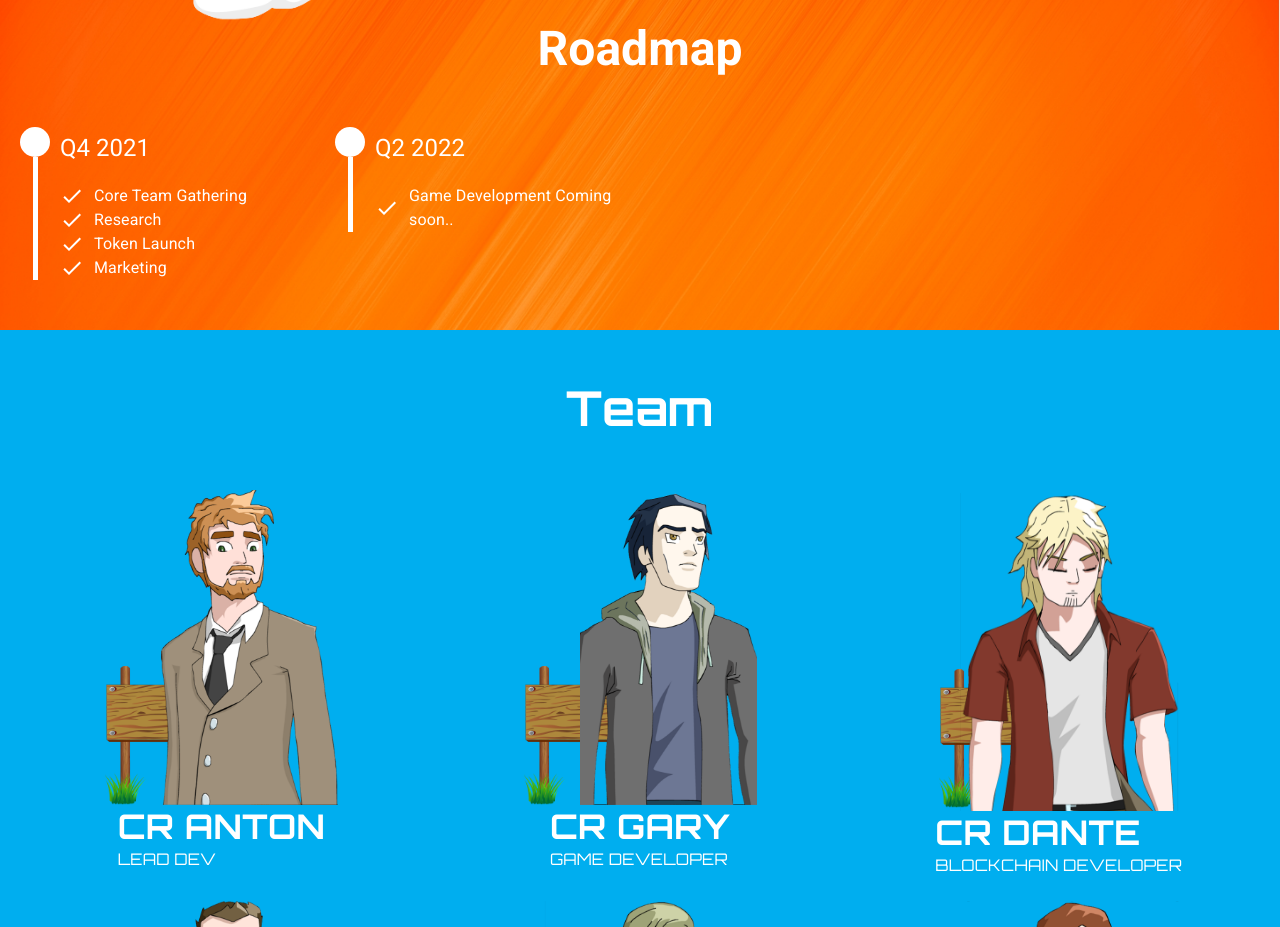
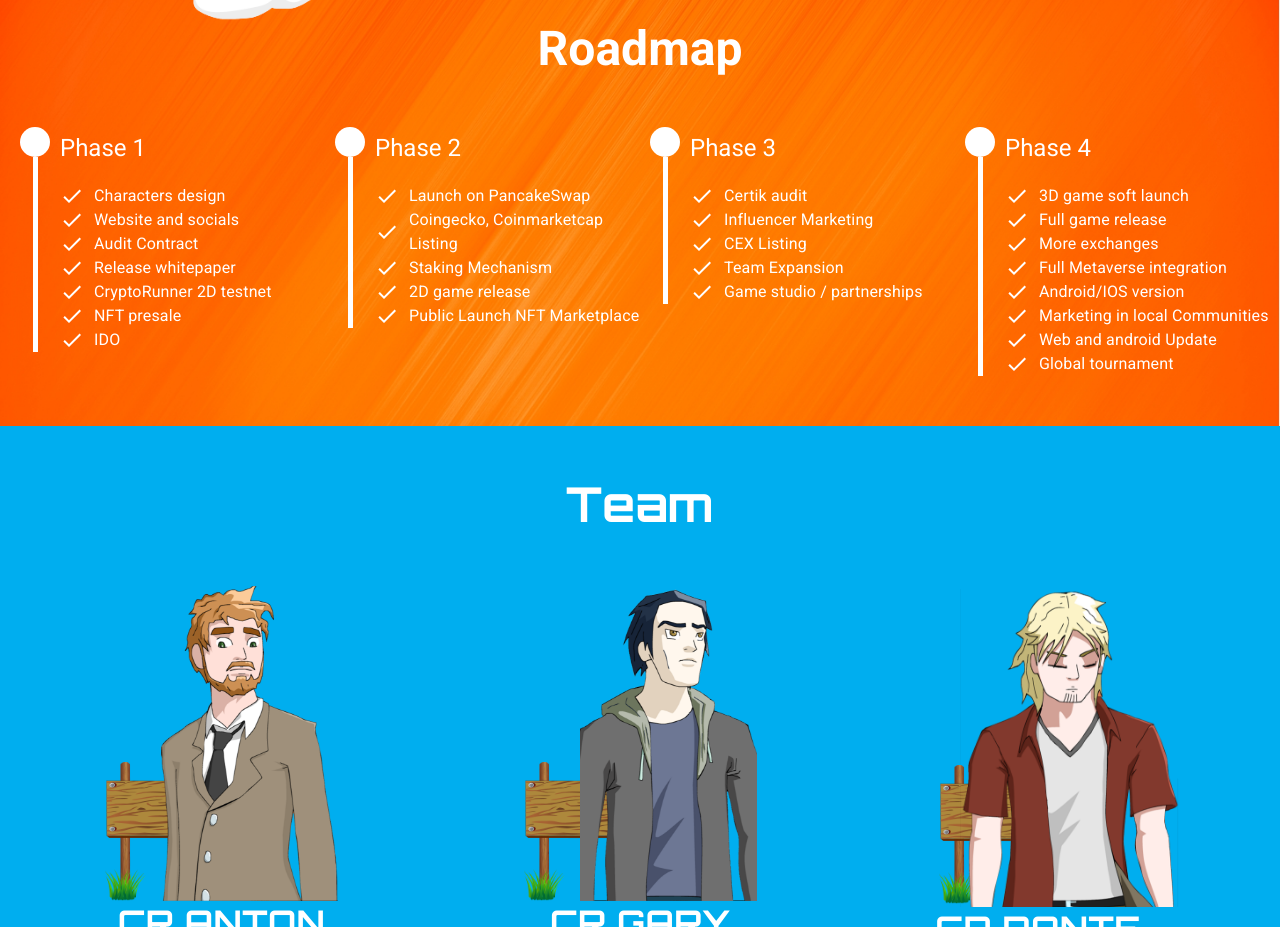
Before and after one commit to cryptorunner3d/cryptorunner, a React (Create React App) app: page / in a window 1280 px wide. Shown: the part 2320-3247 px from the top of the page. Built offline with nearby package versions, Linux system fonts and the light colour scheme.

Commit message:
added roadmap updates

```diff
--- a/src/pages/Home/components/Roadmap.tsx
+++ b/src/pages/Home/components/Roadmap.tsx
@@ -37,38 +37,50 @@ interface Props { }
 
 const allRoadmaps: RoadmapPointProps[] = [
   {
-    title: "Q4 2021",
+    title: "Phase 1",
     points: [
-      "Core Team Gathering",
-      "Research",
-      "Token Launch",
-      "Marketing"
+      "Characters design",
+      "Website and socials",
+      "Audit Contract",
+      "Release whitepaper",
+      "CryptoRunner 2D testnet",
+      "NFT presale",
+      "IDO"
     ],
   },
   {
-    title: "Q2 2022",
+    title: "Phase 2",
     points: [
-      "Game Development Coming soon.."
+      "Launch on PancakeSwap",
+      "Coingecko, Coinmarketcap Listing",
+      "Staking Mechanism",
+      "2D game release",
+      "Public Launch NFT Marketplace",
     ],
   },
-  // {
-  //   title: "Q3 2021",
-  //   points: [
-  //     "Paper Writing",
-  //     "Gameplay Design",
-  //     "Game Architectural",
-  //     "Website design",
-  //   ],
-  // },
-  // {
-  //   title: "Q4 2021",
-  //   points: [
-  //     "Paper Writing",
-  //     "Gameplay Design",
-  //     "Game Architectural",
-  //     "Website design",
-  //   ],
-  // },
+  {
+    title: "Phase 3",
+    points: [
+      "Certik audit",
+      "Influencer Marketing",
+      "CEX Listing",
+      "Team Expansion",
+      "Game studio / partnerships"
+    ],
+  },
+  {
+    title: "Phase 4",
+    points: [
+      "3D game soft launch",
+      "Full game release",
+      "More exchanges",
+      "Full Metaverse integration",
+      "Android/IOS version",
+      "Marketing in local Communities",
+      "Web and android Update",
+      "Global tournament"
+    ],
+  },
 ];
 
 const Roadmap: React.FC<Props> = () => {
```
